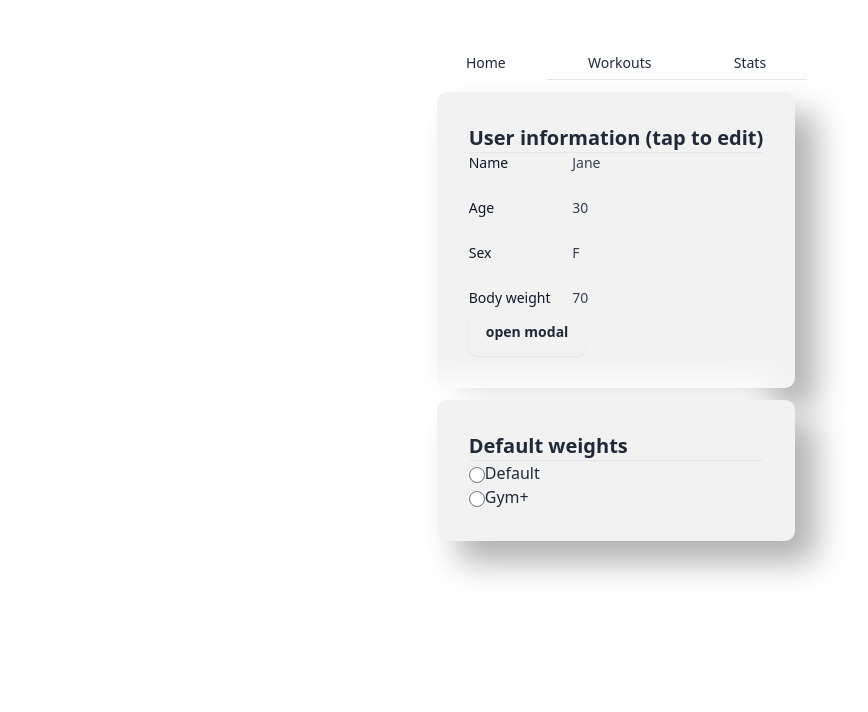
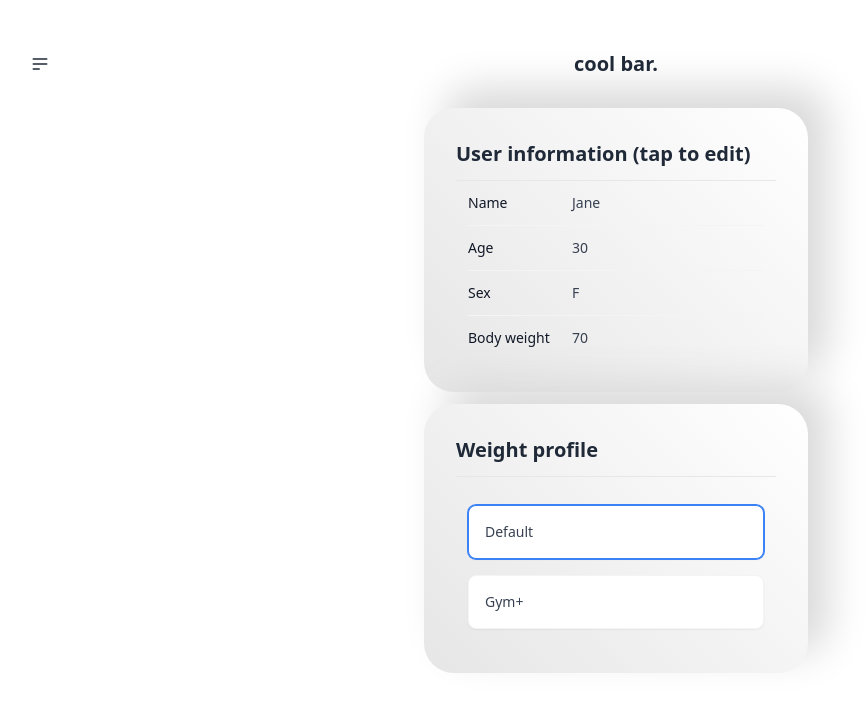
Before and after one commit to milsi/cool-bar, a Vue app: page / in a window 1280 px wide. Shown: the top 712 px of the page, without its empty margins (24-892 px from the left). Built offline with nearby package versions, Linux system fonts and the light colour scheme.

Commit message:
ci: modify modal, add workouts list

```diff
--- a/index.html
+++ b/index.html
@@ -1,13 +1,13 @@
-<!DOCTYPE html>
+<!doctype html>
 <html lang="en">
   <head>
-    <meta charset="UTF-8">
-    <link rel="icon" href="/favicon.ico">
-    <meta name="viewport" content="width=device-width, initial-scale=1.0">
-    <title>Vite App</title>
+    <meta charset="UTF-8" />
+    <link rel="icon" href="/favicon.ico" />
+    <meta name="viewport" content="width=device-width, initial-scale=1.0" />
+    <title>cool bar.</title>
   </head>
   <body>
-    <div id="app"></div>
+    <div id="app" class="w-96 min-w-full"></div>
     <script type="module" src="/src/main.ts"></script>
   </body>
 </html>
--- a/src/App.vue
+++ b/src/App.vue
@@ -1,69 +1,49 @@
 <script setup lang="ts">
 import { RouterLink, RouterView } from 'vue-router';
-import HelloWorld from './components/HelloWorld.vue';
 </script>
 
 <template>
   <header>
-    <nav role="tablist" class="tabs tabs-lifted">
-      <RouterLink to="/" role="tab" class="tab">Home</RouterLink>
-      <RouterLink to="/workouts" role="tab" class="tab">Workouts</RouterLink>
-      <RouterLink to="/stats" role="tab" class="tab">Stats</RouterLink>
-    </nav>
+    <div class="navbar bg-base-100">
+      <div class="navbar-start">
+        <div class="dropdown">
+          <div tabindex="0" role="button" class="btn btn-circle btn-ghost">
+            <svg
+              xmlns="http://www.w3.org/2000/svg"
+              class="h-5 w-5"
+              fill="none"
+              viewBox="0 0 24 24"
+              stroke="currentColor"
+            >
+              <path
+                stroke-linecap="round"
+                stroke-linejoin="round"
+                stroke-width="2"
+                d="M4 6h16M4 12h16M4 18h7"
+              />
+            </svg>
+          </div>
+          <ul
+            tabindex="0"
+            class="menu dropdown-content menu-sm z-[1] mt-3 w-52 rounded-box bg-base-100 p-2 shadow"
+          >
+            <li><RouterLink to="/">Home</RouterLink></li>
+            <li><RouterLink to="/workouts">Workouts</RouterLink></li>
+            <li><RouterLink to="/stats">Stats</RouterLink></li>
+          </ul>
+        </div>
+      </div>
+      <div class="navbar-center">
+        <a class="btn btn-ghost text-xl" href="/">cool bar.</a>
+      </div>
+      <div class="navbar-end"></div>
+    </div>
   </header>
-
   <RouterView />
 </template>
 
 <style scoped>
-header {
-  line-height: 1.5;
-}
-
-nav {
-  width: 100%;
-  font-size: 12px;
-  text-align: center;
-  margin-top: 2rem;
-}
-
-nav a.router-link-exact-active {
-  color: var(--color-text);
-}
-
-nav a.router-link-exact-active:hover {
-  background-color: transparent;
-}
-
-nav a {
-  display: inline-block;
-  padding: 0 1rem;
-  border-left: 1px solid var(--color-border);
-}
-
-nav a:first-of-type {
-  border: 0;
-}
-
-@media (width >= 1024px) {
-  header {
-    display: flex;
-    place-items: center;
-    padding-right: calc(var(--section-gap) / 2);
-  }
-
-  .logo {
-    margin: 0 2rem 0 0;
-  }
-
-  nav {
-    text-align: left;
-
-    /* margin-left: -1rem; */
-    font-size: 1rem;
-
-    /* padding: 1rem 0; */
-    margin-top: 1rem;
-  }
+main {
+  margin: 0 auto;
 }
 </style>
--- a/src/assets/style.css
+++ b/src/assets/style.css
@@ -3,24 +3,10 @@
 @tailwind utilities;
 
 #app {
-  max-width: 1280px;
+  /* max-width: 1280px; */
   margin: 0 auto;
   padding: 2rem;
   font-weight: normal;
-}
-
-a,
-.green {
-  text-decoration: none;
-  color: hsl(160deg 100% 37% / 100%);
-  transition: 0.4s;
-  padding: 3px;
-}
-
-@media (hover: hover) {
-  a:hover {
-    background-color: hsl(160deg 100% 37% / 20%);
-  }
 }
 
 @media (width >= 1024px) {
@@ -28,11 +14,4 @@ a,
     display: flex;
     place-items: center;
   }
-
-  /* #app {
-    display: grid;
-
-    grid-template-columns: 1fr 1fr;
-    padding: 0 2rem;
-  } */
 }
--- a/src/components/CardItem.vue
+++ b/src/components/CardItem.vue
@@ -1,9 +1,12 @@
 <template>
-  <div id="info-card" class="bg-base-200 m-3 divide-y p-8">
+  <div
+    id="info-card"
+    class="min-w-md min-h-46 mx-auto my-3 grid max-w-96 grid-cols-1 gap-y-3 divide-y bg-base-200 p-8"
+  >
     <div>
       <h1 class="text-xl font-bold"><slot name="heading"></slot></h1>
     </div>
-    <div class="">
+    <div class="p-3">
       <slot name="details"></slot>
     </div>
   </div>
@@ -11,10 +14,10 @@
 
 <style scoped>
 #info-card {
-  border-radius: 10px;
-  background: #fff;
+  border-radius: 30px;
+  background: linear-gradient(45deg, #e6e6e6, #fff);
   box-shadow:
-    21px 21px 32px #b1b1b1,
-    -21px -21px 32px #fff;
+    20px -20px 40px #d9d9d9,
+    -20px 20px 40px #fff;
 }
 </style>
--- a/src/components/HomePage/UserEditorItem.vue
+++ b/src/components/HomePage/UserEditorItem.vue
@@ -5,19 +5,25 @@ import { ref, watchEffect } from 'vue';
 
 const props = defineProps({
   userProfile: Object as () => User,
+  showEdit: Boolean,
 });
 
-const emit = defineEmits(['saveChanges']);
+const emit = defineEmits(['saveChanges', 'closeModal']);
 
 let userProfileWrite = ref(JSON.parse(JSON.stringify(props.userProfile)));
 
 const saveChanges = () => {
+  closeModal();
   emit('saveChanges', userProfileWrite.value);
+};
+
+const closeModal = () => {
+  emit('closeModal');
 };
 </script>
 
 <template>
-  <Modal @saveChanges="saveChanges">
+  <Modal @saveChanges="saveChanges" @closeModal="closeModal" v-if="props.showEdit">
     <template #heading>Edit user profile</template>
     <template #details>
       <form class="m-8 grid grid-cols-1 place-content-center gap-4">
--- a/src/components/HomePage/UserInfoItem.vue
+++ b/src/components/HomePage/UserInfoItem.vue
@@ -1,6 +1,6 @@
 <script setup lang="ts">
 import { storeToRefs } from 'pinia';
-import { computed } from 'vue';
+import { computed, ref } from 'vue';
 import CardItem from '../CardItem.vue';
 import UserEditor from './UserEditorItem.vue';
 import { useAppLocalStorageStore } from '@/stores/localStorage';
@@ -9,15 +9,31 @@ import type { User } from '@/types/User';
 const AppLocalStorageStore = useAppLocalStorageStore();
 const { appLocalStorage } = storeToRefs(AppLocalStorageStore);
 
+const closeModal = () => {
+  showEdit.value = false;
+};
+
 const saveChanges = (changedUserProfile: User) => {
-  console.log(changedUserProfile);
+  closeModal();
   appLocalStorage.value.userProfile = changedUserProfile;
   AppLocalStorageStore.updateUserProfile(changedUserProfile);
+};
+
+const showEdit = ref(false);
+
+const toggleEdit = () => {
+  showEdit.value = !showEdit.value;
 };
 </script>
 
 <template>
-  <CardItem>
+  <UserEditor
+    :userProfile="appLocalStorage.userProfile"
+    @saveChanges="saveChanges"
+    @closeModal="closeModal"
+    :showEdit="showEdit"
+  ></UserEditor>
+  <CardItem @click="toggleEdit">
     <template #heading> User information (tap to edit)</template>
     <template #details>
       <div class="flow-root">
@@ -45,10 +61,6 @@ const saveChanges = (changedUserProfile: User) => {
           </div>
         </dl>
       </div>
-      <UserEditor
-        :userProfile="appLocalStorage.userProfile"
-        @saveChanges="saveChanges"
-      ></UserEditor>
     </template>
   </CardItem>
 </template>
--- a/src/components/HomePage/WeightProfilesItem.vue
+++ b/src/components/HomePage/WeightProfilesItem.vue
@@ -3,9 +3,51 @@ import CardItem from '../CardItem.vue';
 </script>
 <template>
   <CardItem>
-    <template #heading>Default weights</template>
+    <template #heading>Weight profile</template>
     <template #details>
-      <form>
+      <fieldset class="space-y-4">
+        <legend class="sr-only">Weight profiles</legend>
+
+        <div>
+          <label
+            for="default"
+            class="flex cursor-pointer items-center justify-between gap-4 rounded-lg border border-gray-100 bg-white p-4 text-sm font-medium shadow-sm hover:border-gray-200 has-[:checked]:border-blue-500 has-[:checked]:ring-1 has-[:checked]:ring-blue-500"
+          >
+            <p class="text-gray-700">Default</p>
+
+            <!-- <p class="text-gray-900">Gym+</p> -->
+
+            <input
+              type="radio"
+              name="weight-profile"
+              value="Default"
+              id="default"
+              class="sr-only"
+              checked
+            />
+          </label>
+        </div>
+
+        <div>
+          <label
+            for="gymplus"
+            class="flex cursor-pointer items-center justify-between gap-4 rounded-lg border border-gray-100 bg-white p-4 text-sm font-medium shadow-sm hover:border-gray-200 has-[:checked]:border-blue-500 has-[:checked]:ring-1 has-[:checked]:ring-blue-500"
+          >
+            <p class="text-gray-700">Gym+</p>
+
+            <!-- <p class="text-gray-900">£9.99</p> -->
+
+            <input
+              type="radio"
+              name="weight-profile"
+              value="gymplus"
+              id="gymplus"
+              class="sr-only"
+            />
+          </label>
+        </div>
+      </fieldset>
+      <!-- <form>
         <div>
           <input type="radio" id="default" name="weight-profile" class="form-radio text-pink-500" />
           <label for="default" class="inline-flex">Default</label>
@@ -14,7 +56,7 @@ import CardItem from '../CardItem.vue';
           <input type="radio" id="gymplus" name="weight-profile" class="form-radio" />
           <label for="gymplus">Gym+</label>
         </div>
-      </form>
+      </form> -->
     </template>
   </CardItem>
 </template>
--- a/src/components/ModalItem.vue
+++ b/src/components/ModalItem.vue
@@ -1,16 +1,23 @@
-<script setup lan="ts">
-const emit = defineEmits(['saveChanges']);
+<script setup lang="ts">
+const emit = defineEmits(['saveChanges', 'closeModal']);
 
 const saveChanges = () => {
+  closeModal();
   emit('saveChanges');
+};
+
+const closeModal = () => {
+  emit('closeModal');
 };
 </script>
 <template>
-  <button class="btn" onclick="my_modal_1.showModal()">open modal</button>
-  <dialog id="my_modal_1" class="modal">
-    <div class="modal-box">
+  <!-- <button class="btn" onclick="my_modal_1.showModal()">open modal</button> -->
+  <div id="my_modal_1" class="modal modal-open">
+    <div class="inside modal-box">
       <form method="dialog">
-        <button class="btn btn-sm btn-circle btn-ghost absolute right-2 top-2">✕</button>
+        <button class="btn btn-circle btn-ghost btn-sm absolute right-2 top-2" @click="closeModal">
+          ✕
+        </button>
       </form>
       <h3 class="text-lg font-bold"><slot name="heading"></slot></h3>
       <slot name="details" class="py-4"></slot>
@@ -21,5 +28,15 @@ const saveChanges = () => {
         </form>
       </div>
     </div>
-  </dialog>
+  </div>
 </template>
+<style scoped>
+.inside {
+  border-radius: 30px;
+  background: linear-gradient(45deg, #e6e6e6, #fff);
+
+  /* box-shadow:
+    20px -20px 40px #d9d9d9,
+    -20px 20px 40px #fff; */
+}
+</style>
--- /dev/null
+++ b/src/components/WorkoutsPage/WorkoutsListItem.vue
@@ -0,0 +1,8 @@
+<script setup lang="ts">
+import Workout from './WorkoutItem.vue';
+</script>
+<template>
+  <div>
+    <Workout />
+  </div>
+</template>
--- a/src/views/WorkoutsView.vue
+++ b/src/views/WorkoutsView.vue
@@ -1,10 +1,6 @@
 <script setup lang="ts">
-import Workout from '../components/WorkoutsPage/WorkoutItem.vue';
+import WorkoutsList from '@/components/WorkoutsPage/WorkoutsListItem.vue';
 </script>
 <template>
-  <Workout />
-  <Workout />
-  <Workout />
-  <Workout />
-  <Workout />
+  <WorkoutsList />
 </template>
```
